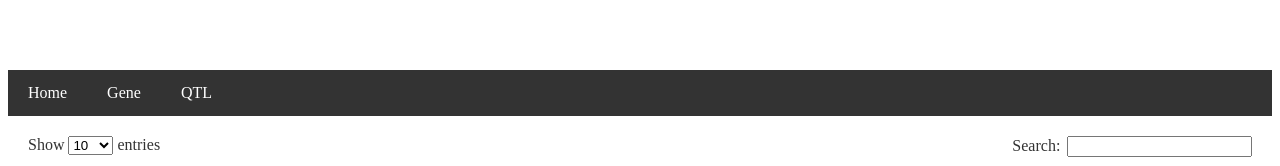
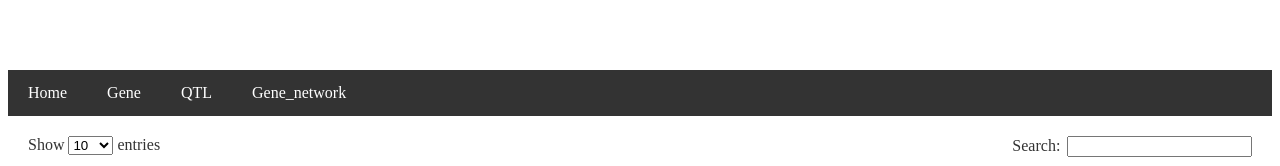
Before and after one commit to Wen-bioinfo/shell-commands, a plain HTML site: page Gene_plain.html in a window 1280 px wide. Shown: the part 178-344 px from the top of the page. Drawn offline with Linux system fonts and the light colour scheme.

Commit message:
modify navbar

```diff
--- a/Gene_plain.html
+++ b/Gene_plain.html
@@ -58,6 +58,7 @@
 			<a href="home.html">Home</a>
 			<a href="#">Gene</a>
 			<a href="QTL_plain.html">QTL</a>
+			<a href="genenetwork.html">Gene_network</a>
 		</div>
 		<div class="main">
 		<table id="table" class="display">
```
Also changed, not shown: QTL_plain.html (+1 -0 lines).
